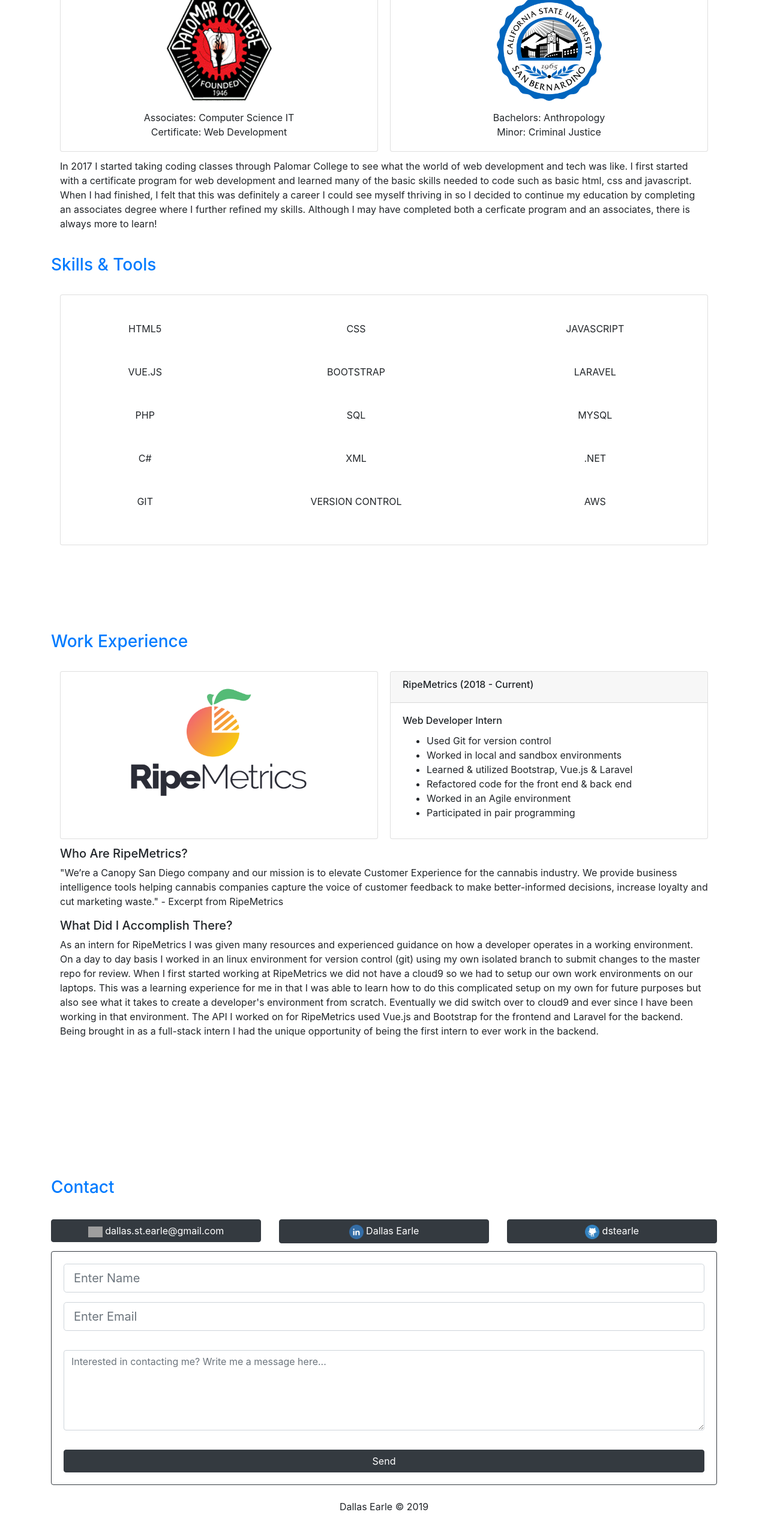
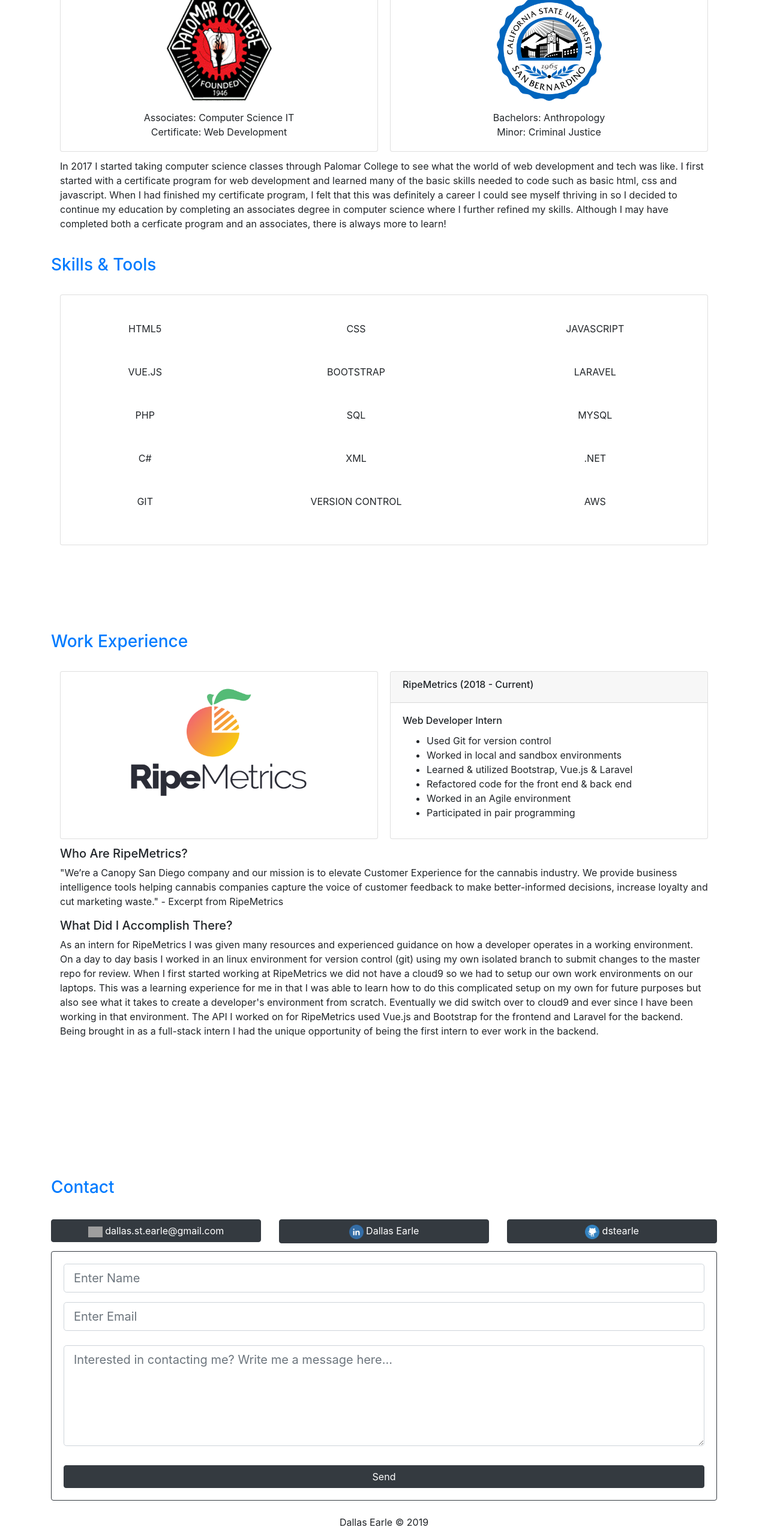
Before and after one commit to dstearle/my-portfolio, a Vue app: page / in a window 1280 px wide. Shown: the part 1202-3768 px from the top of the page at 60% size. Before the commit the page ends 3742 px from the top, so only its background shows below. Built offline with nearby package versions, Linux system fonts and the light colour scheme; grey boxes are pictures that could not be loaded.

Commit message:
Rewrote text for Education

```diff
--- a/src/components/portfolioBody/about/Education.vue
+++ b/src/components/portfolioBody/about/Education.vue
@@ -66,9 +66,9 @@
 
         <!-- Education Text Area -->
         <p>
-            In 2017 I started taking coding classes through Palomar College to see what the world of web development and tech was like.
+            In 2017 I started taking computer science classes through Palomar College to see what the world of web development and tech was like.
             I first started with a certificate program for web development and learned many of the basic skills needed to code such as basic html, css and javascript.
-            When I had finished, I felt that this was definitely a career I could see myself thriving in so I decided to continue my education by completing an associates degree where I further refined my skills.
+            When I had finished my certificate program, I felt that this was definitely a career I could see myself thriving in so I decided to continue my education by completing an associates degree in computer science where I further refined my skills.
             Although I may have completed both a cerficate program and an associates, there is always more to learn!
         </p>
 
--- a/src/components/portfolioBody/contact/ContactForm.vue
+++ b/src/components/portfolioBody/contact/ContactForm.vue
@@ -37,12 +37,12 @@
                         </div>
 
                         <!-- Text Area -->
-                        <div class="form-group pt-3">
+                        <div class="form-group pt-2">
                             <textarea
                                 id="message"
                                 placeholder="Interested in contacting me? Write me a message here..."
                                 rows="5"
-                                class="form-control"
+                                class="form-control form-control-lg"
                                 :class="{'is-invalid': $v.message.$error, 'is-valid': !$v.message.$error && $v.message.$dirty}"
                                 @input="$v.message.$touch()"
                                 v-model="message"
@@ -51,7 +51,7 @@
 
                         <!-- Submit Button -->
                         <div class="pt-3">
-                            <button type="submit" class="btn btn-dark btn-block">
+                            <button type="submit" class="btn btn-dark btn-block" @click="submitMessage">
                                 {{ submitButton }}
                             </button>
                         </div>
@@ -104,7 +104,7 @@
 
         methods: {
             // Logic for submit button
-            submit() {
+            submitMessage() {
                 this.$v.$touch()
                 // Checks for errors in the fields
                 if (this.$v.$invalid) {
@@ -113,10 +113,10 @@
                 // Submits the message if all fields are valid
                 else {
                     // Indicates pending message
-                    this.submitButton = 'Sending...'
+                    this.submitButton = 'Sending Message...'
                     setTimeout(() => {
                     // Confirms message was sent after timeout
-                    this.submitButton = 'Thanks for your submission!'
+                    this.submitButton = 'Message Sent!'
                     }, 500)
                 }
             },
```
